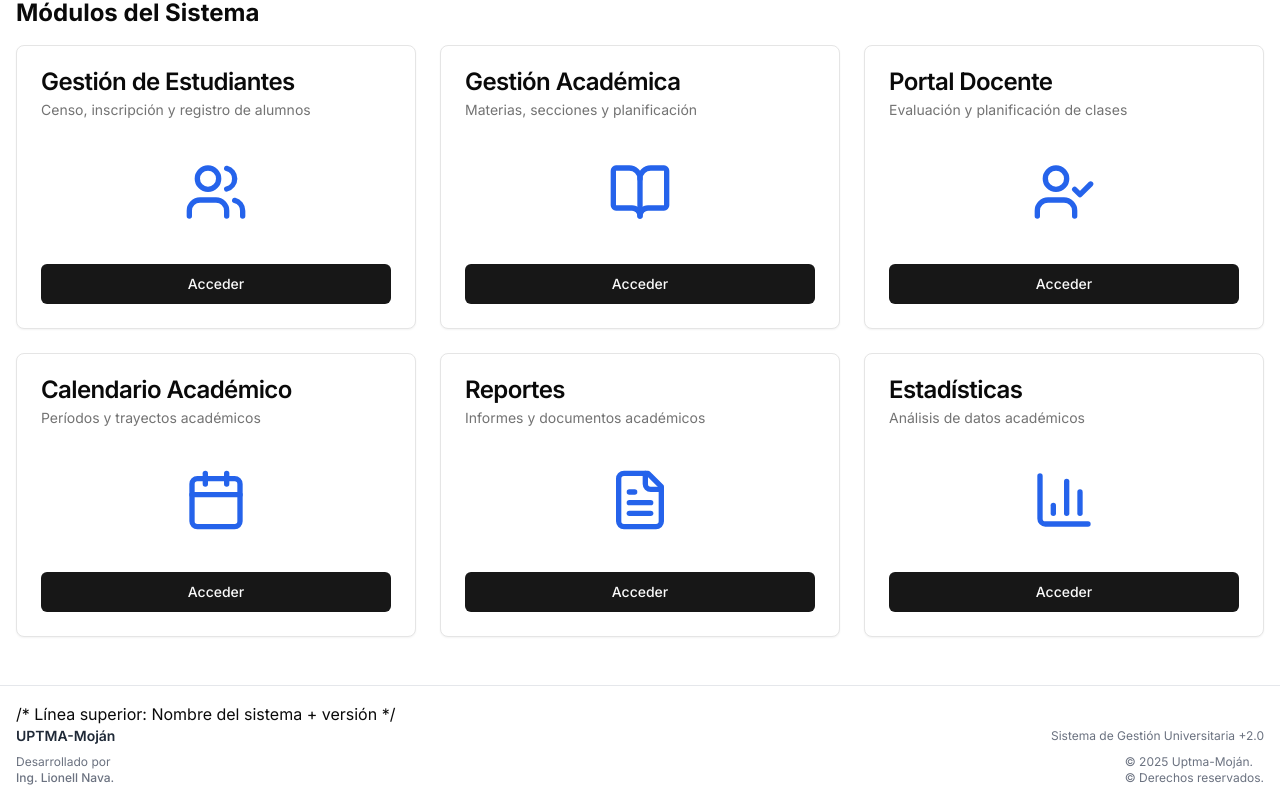
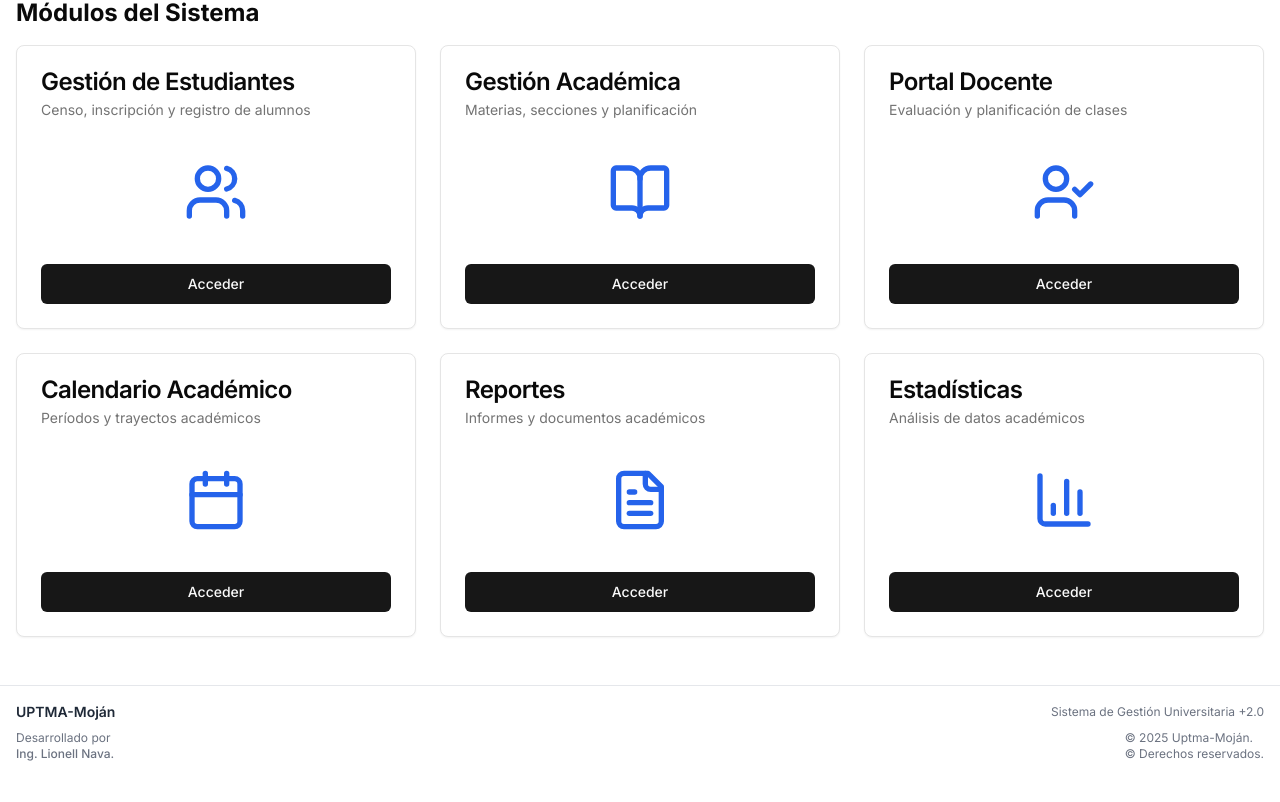
Before and after one commit to Lionnava/v0-university-app, a Next.js app: page / in a window 1280 px wide. Shown: the part 289-1091 px from the top of the page. After the commit the page ends 1067 px from the top, so only its background shows below. Built offline with nearby package versions, Linux system fonts and the light colour scheme; sample sign-in values are in the browser's storage.

Commit message:
Update page.tsx

```diff
--- a/app/page.tsx
+++ b/app/page.tsx
@@ -163,7 +163,7 @@ export default function Home() {
 
       <footer className="bg-white p-4 border-t border-gray-200">
   <div className="container mx-auto">
-    /* Línea superior: Nombre del sistema + versión */
+    {/* Línea superior: Nombre del sistema + versión */}
     <div className="flex justify-between items-center mb-2">
       <span className="text-sm font-semibold text-gray-800">
         UPTMA-Moján
```
